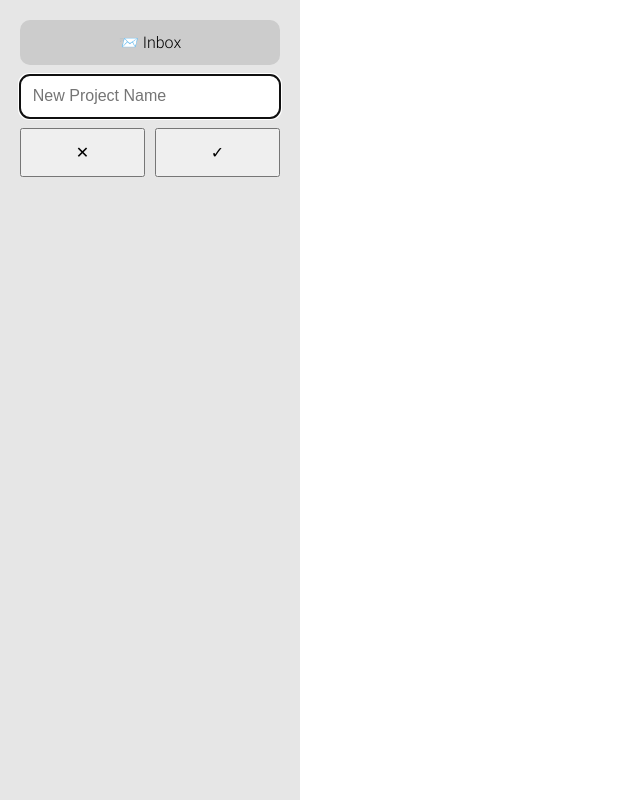
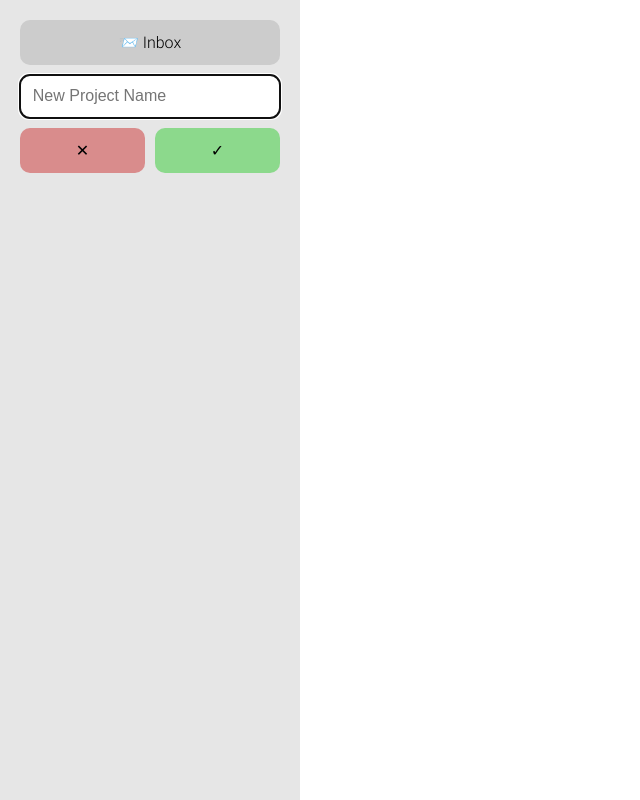
Before and after one commit to nguyenjessev/todo-list, a website built with webpack: page dist/index.html in a window 1280 px wide. Both pictures are taken after a click on the button "+ Add Project". Shown: the whole page, without its empty margins (0-640 px from the left). Built offline with nearby package versions, Linux system fonts and the light colour scheme.

Commit message:
Make long project names clip with ellipses

```diff
--- a/src/style.css
+++ b/src/style.css
@@ -18,6 +18,11 @@ body {
   font-family: "system";
 }
 
+button {
+  border: none;
+  border-radius: 10px;
+}
+
 button:hover {
   cursor: pointer;
 }
@@ -33,6 +38,8 @@ button:hover {
   padding: 0.8rem;
   margin-bottom: 10px;
   border-radius: 10px;
+  overflow: hidden;
+  text-overflow: ellipsis;
 }
 
 .project:hover {
@@ -64,11 +71,21 @@ button:hover {
 .cancel-button {
   padding: 0.8rem;
   font-size: 16px;
+  background: hsl(0, 50%, 70%);
+}
+
+.cancel-button:hover {
+  background: hsl(0, 50%, 60%);
 }
 
 .confirm-button {
   padding: 0.8rem;
   font-size: 16px;
+  background: hsl(120, 50%, 70%);
+}
+
+.confirm-button:hover {
+  background: hsl(120, 50%, 60%);
 }
 
 #container {
```
